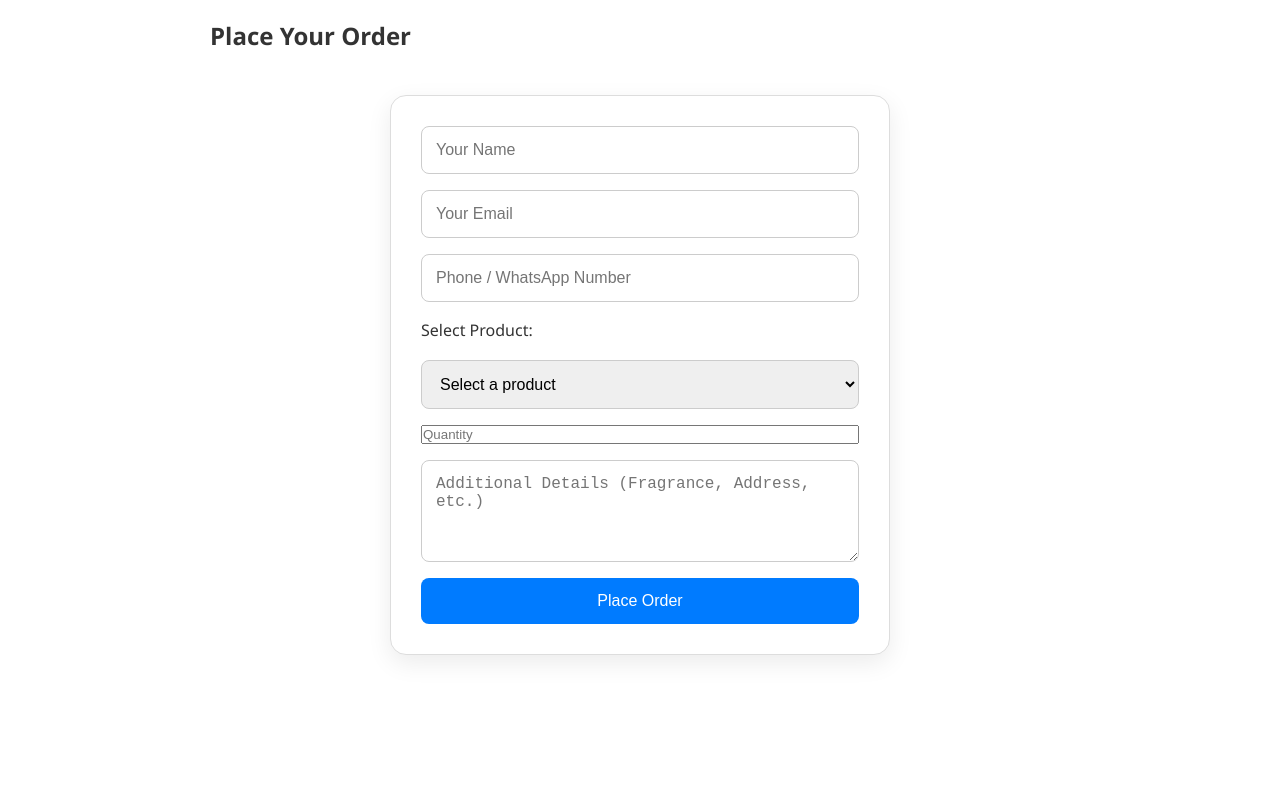
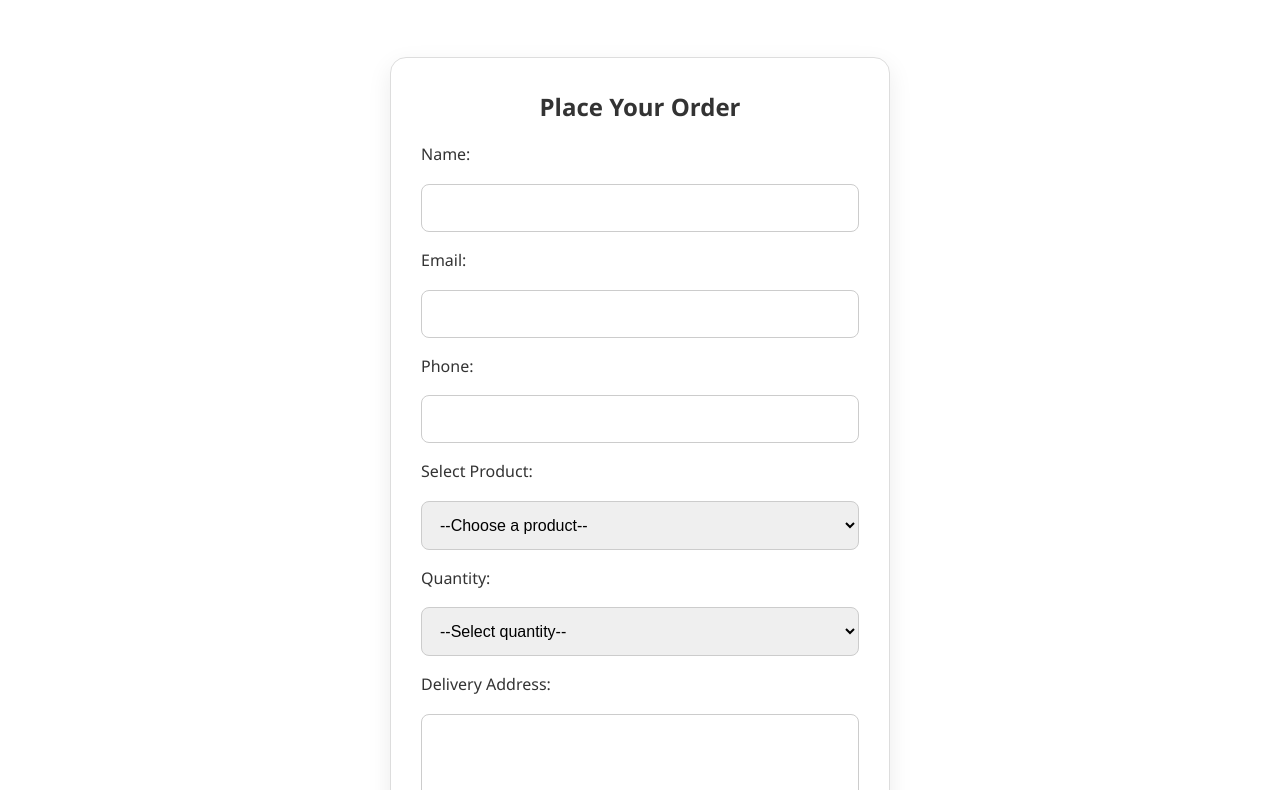
Before and after one commit to Dustifyin/nakshatra-website, a plain HTML site: page order.html in a window 1280 px wide. Shown: the part 78-868 px from the top of the page. Before the commit the page ends 800 px from the top, so only its background shows below. Drawn offline with Linux system fonts and the light colour scheme.

Commit message:
Your short message here

```diff
--- a/order.html
+++ b/order.html
@@ -2,51 +2,60 @@
 <html lang="en">
 <head>
   <meta charset="UTF-8" />
-  <title>Order Now | Nakshathra</title>
   <meta name="viewport" content="width=device-width, initial-scale=1.0" />
+  <title>Order | Nakshathra Enterprises</title>
   <link rel="stylesheet" href="style.css" />
 </head>
 <body>
   <nav class="navbar">
-    <img src="images/logo.jpg" class="logo" alt="Nakshathra Logo" />
-    <label for="menu-toggle" class="menu-icon">☰</label>
+    <img src="Naklogo.jpg" alt="Logo" class="logo" />
+    <label for="menu-toggle" class="menu-icon">&#9776;</label>
     <input type="checkbox" id="menu-toggle" />
-
     <ul class="nav-links">
       <li><a href="index.html">Home</a></li>
-      <li><a href="about.html">About</a></li>
-      <li><a href="products.html">Products</a></li>
       <li><a href="contact.html">Contact</a></li>
     </ul>
-
     <a href="order.html" class="cta-button">Order Now</a>
   </nav>
 
   <section class="content">
-    <h2>Place Your Order</h2>
     <form action="https://formsubmit.co/gaganavvenkatesh@gmail.com" method="POST">
-      <input type="text" name="name" placeholder="Your Name" required />
-      <input type="email" name="email" placeholder="Your Email" required />
-      <input type="text" name="phone" placeholder="Phone / WhatsApp Number" required />
+      <h2 style="text-align:center;">Place Your Order</h2>
+
+      <label for="name">Name:</label>
+      <input type="text" id="name" name="Name" required>
+
+      <label for="email">Email:</label>
+      <input type="email" id="email" name="Email" required>
+
+      <label for="phone">Phone:</label>
+      <input type="tel" id="phone" name="Phone" required>
 
       <label for="product">Select Product:</label>
-      <select name="product" id="product" required>
-        <option value="" disabled selected>Select a product</option>
-        <option value="Sambrani Cups">Sambrani Cups</option>
-        <option value="Camphor Tablets">Camphor Tablets</option>
-        <option value="Other">Other (mention in message)</option>
+      <select id="product" name="Product" required>
+        <option value="">--Choose a product--</option>
+        <option value="Sambrani">Sambrani</option>
+        <option value="Camphor">Camphor</option>
+        <option value="Both">Both</option>
       </select>
 
-      <input type="number" name="quantity" placeholder="Quantity" min="1" required />
+      <label for="quantity">Quantity:</label>
+      <select id="quantity" name="Quantity" required>
+        <option value="">--Select quantity--</option>
+        <option value="1 Box">1 Box</option>
+        <option value="2 Boxes">2 Boxes</option>
+        <option value="3 Boxes">3 Boxes</option>
+        <option value="5 Boxes">5 Boxes</option>
+        <option value="10+ Boxes">10+ Boxes</option>
+      </select>
 
-      <textarea name="message" placeholder="Additional Details (Fragrance, Address, etc.)" rows="4"></textarea>
+      <label for="address">Delivery Address:</label>
+      <textarea id="address" name="Address" rows="4" required></textarea>
 
-      <input type="hidden" name="_subject" value="New Product Order from Website" />
-      <input type="hidden" name="_captcha" value="false" />
-      <input type="hidden" name="_template" value="table" />
-      <input type="hidden" name="_next" value="thankyou.html" />
+      <!-- Hidden input to redirect to thankyou.html -->
+      <input type="hidden" name="_next" value="thankyou.html">
 
-      <button type="submit">Place Order</button>
+      <button type="submit">Submit Order</button>
     </form>
   </section>
 </body>
```
